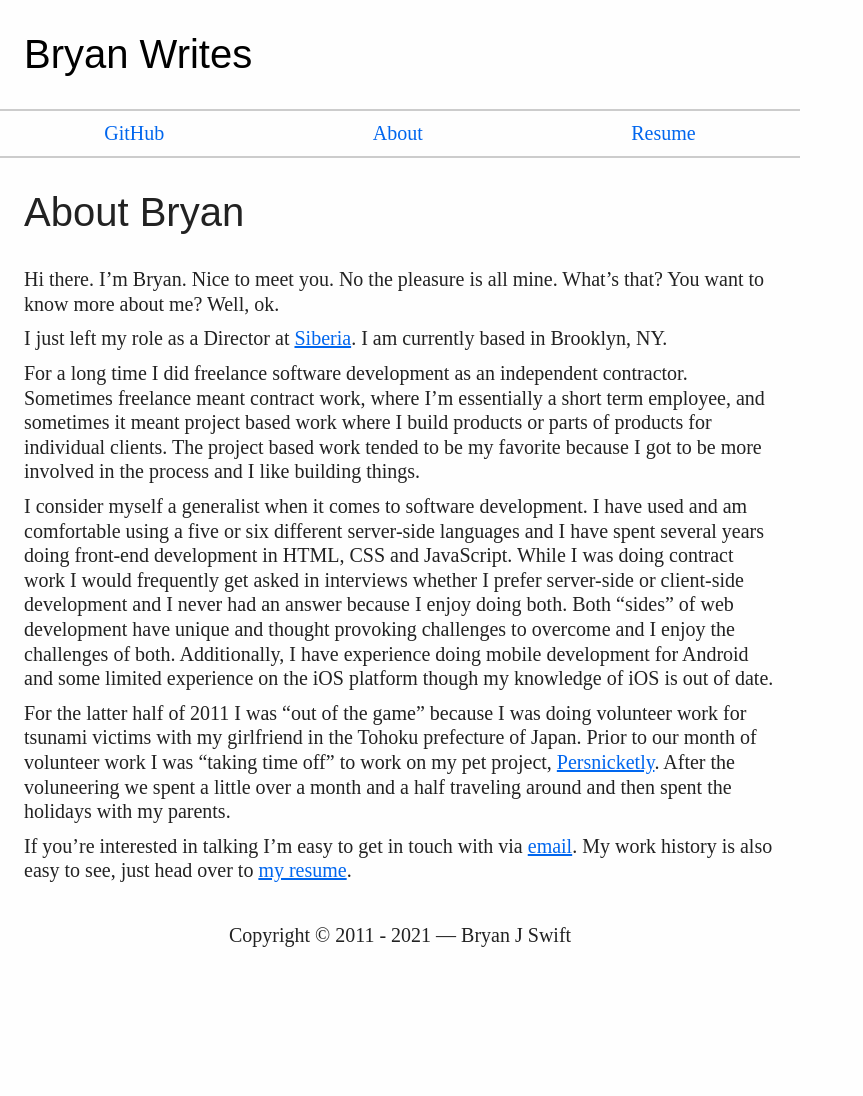
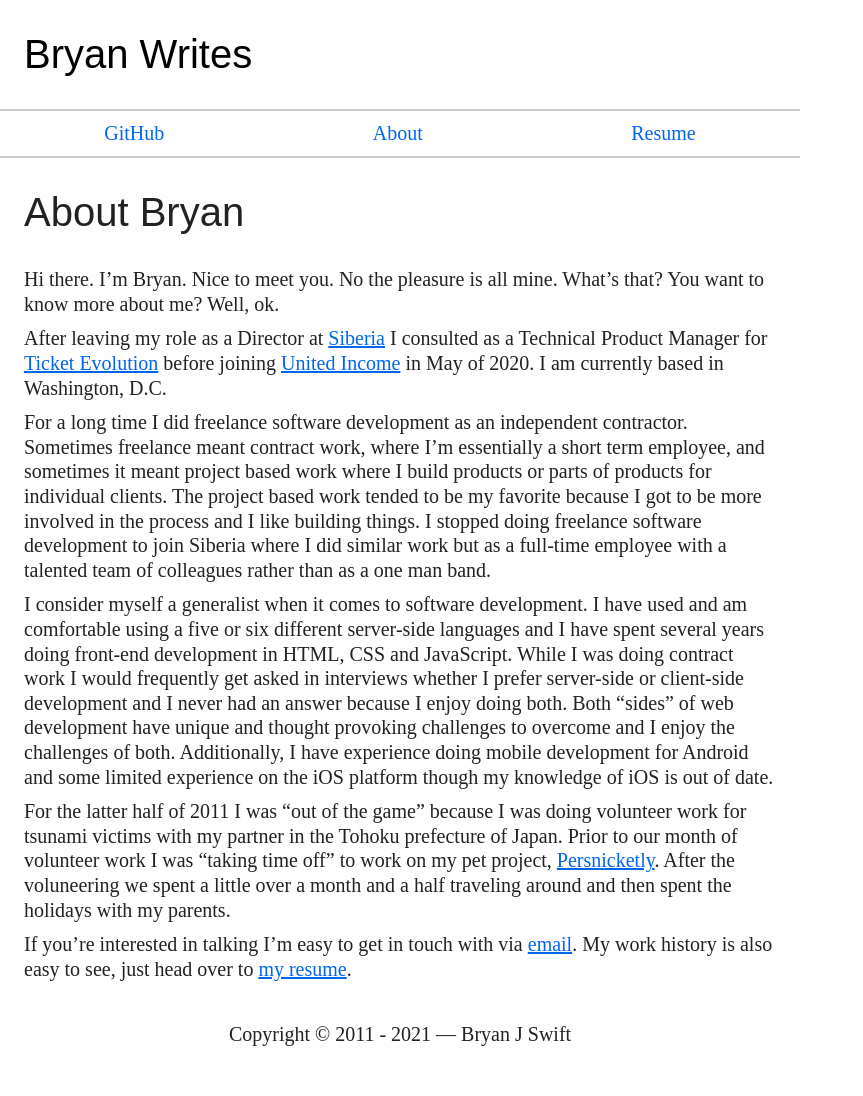
Before and after one commit to bryanjswift/bryanjswift.github.com, a Jekyll site: the page built from about/index.markdown, in a window 1280 px wide. Shown: the whole page, without its empty margins (0-863 px from the left). Built offline with Jekyll 4.4.1, drawn with Linux system fonts in a browser that asks for light colours; before the commit the page ends 998 px from its top, so only the background shows below that.

Commit message:
Update the about page
Update current location and add recent job history before talking about
project & contract work.

```diff
--- a/about/index.markdown
+++ b/about/index.markdown
@@ -7,15 +7,19 @@ published: true
 Hi there. I'm Bryan. Nice to meet you. No the pleasure is all mine.
 What's that? You want to know more about me? Well, ok.
 
-I just left my role as a Director at [Siberia][siberia]. I am currently based
-in Brooklyn, NY.
+After leaving my role as a Director at [Siberia][siberia] I consulted as a
+Technical Product Manager for [Ticket Evolution][tevo] before joining [United
+Income][united-income] in May of 2020. I am currently based in Washington,
+D.C.
 
 For a long time I did freelance software development as an independent
 contractor. Sometimes freelance meant contract work, where I'm essentially a
 short term employee, and sometimes it meant project based work where I build
 products or parts of products for individual clients. The project based work
 tended to be my favorite because I got to be more involved in the process and I
-like building things.
+like building things. I stopped doing freelance software development to join
+Siberia where I did similar work but as a full-time employee with a talented
+team of colleagues rather than as a one man band.
 
 I consider myself a generalist when it comes to software development. I have
 used and am comfortable using a five or six different server-side languages and
@@ -29,17 +33,19 @@ and some limited experience on the iOS platform though my knowledge of iOS is
 out of date.
 
 For the latter half of 2011 I was "out of the game" because I was doing
-volunteer work for tsunami victims with my girlfriend in the Tohoku prefecture
-of Japan. Prior to our month of volunteer work I was "taking time off" to work
-on my pet project, [Persnicketly][persnicketly]. After the voluneering we spent
-a little over a month and a half traveling around and then spent the holidays
+volunteer work for tsunami victims with my partner in the Tohoku prefecture of
+Japan. Prior to our month of volunteer work I was "taking time off" to work on
+my pet project, [Persnicketly][persnicketly]. After the voluneering we spent a
+little over a month and a half traveling around and then spent the holidays
 with my parents.
 
 If you're interested in talking I'm easy to get in touch with via
 [email][email]. My work history is also easy to see, just head over to [my
 resume][resume].
 
-[email]: mailto:mail@bryanwrit.es
+[email]: mailto:bryan@bryanjswift.com
 [persnicketly]: https://github.com/bryanjswift/persnicketly
 [resume]: /resume/
 [siberia]: http://siberia.io
+[tevo]: https://www.ticketevolution.com
+[united-income]: https://unitedincome.capitalone.com
```
